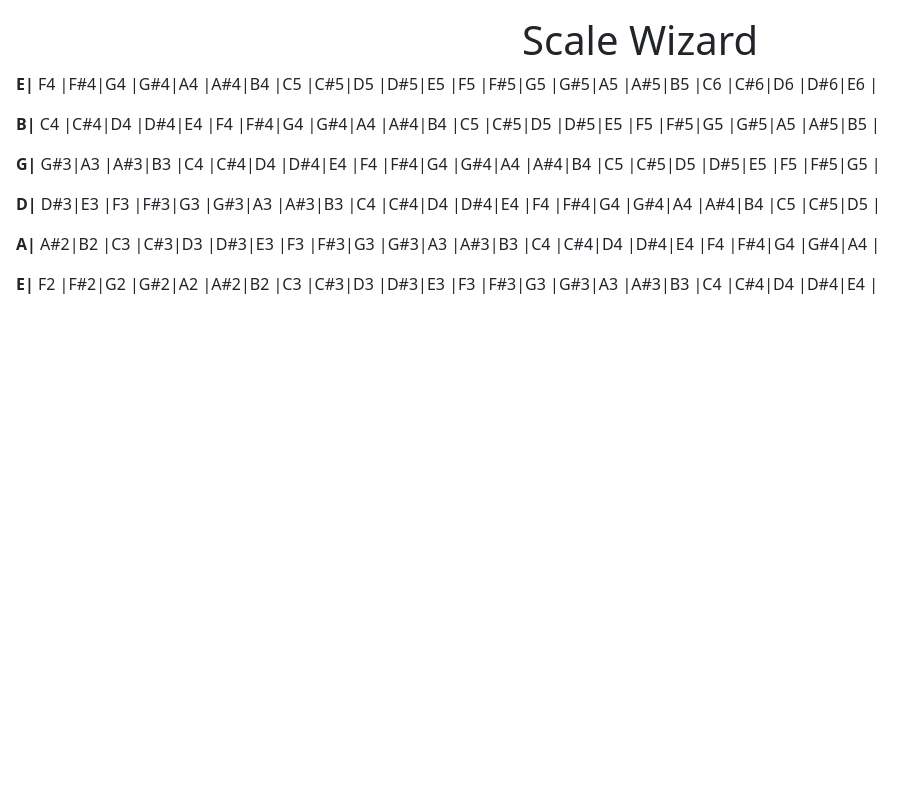
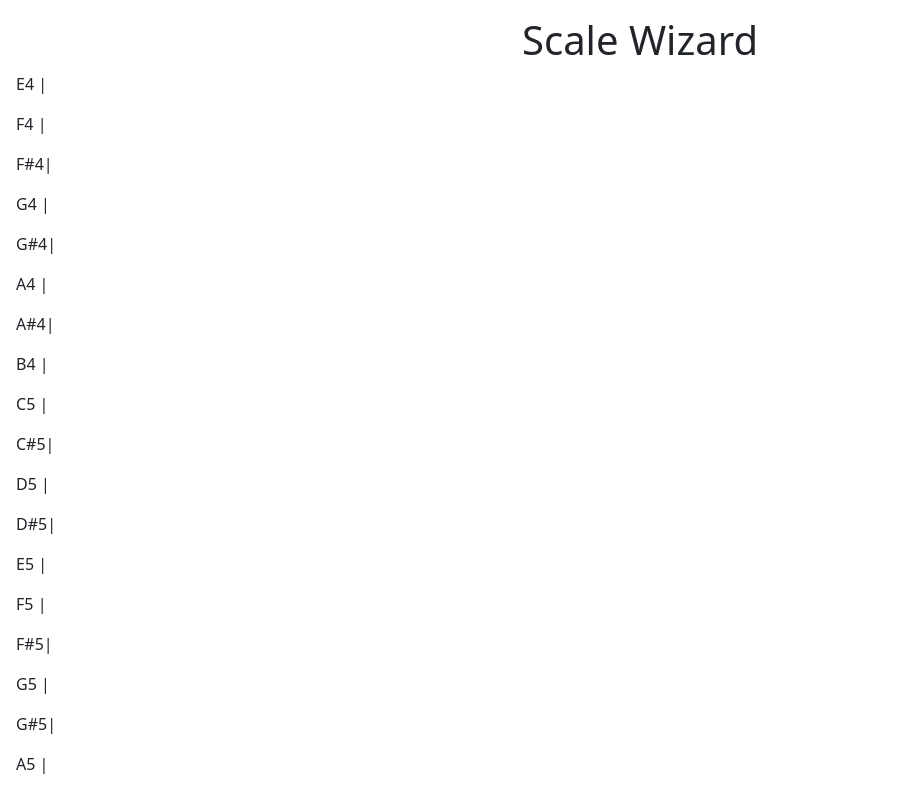
Before and after one commit to AlasdairWallaceMackie/scale-wizard, a React (Create React App) app: page / in a window 1280 px wide. Shown: the top 796 px of the page, without its empty margins (0-924 px from the left). Built offline with nearby package versions, Linux system fonts and the light colour scheme.

Commit message:
Open string note now a Fret component

```diff
--- a/src/components/String.tsx
+++ b/src/components/String.tsx
@@ -20,27 +20,27 @@ export default function String(props: Props){
 
     let frets: {pitch: number, octave: number}[] = []
     let fretPitch: number = noteCodeLookup[pitchNote]
-    for (var i=1; i<=props.numberOfFrets; i++){
-        fretPitch++
+    for (var i=0; i<=props.numberOfFrets; i++){
         if (fretPitch > MAX_NUMBER_OF_NOTES){
             fretPitch = 1
             octave++
         }
         frets.push({pitch: fretPitch, octave: octave})
+        fretPitch++
     }
 
-    const fretElements = frets.map(({pitch, octave}) => (
+    const fretElements = frets.map(({pitch, octave}, index) => (
         <Fret
             key={nanoid()}
             pitchCode={pitch}
             octave={octave}
+            openFret={index===0}
         />
     ))
 
 
     return (
-        <div className="string">
-            <strong>{pitchNote}|&nbsp;</strong>
+        <div className="string row">
             {fretElements}
         </div>
     )
```
